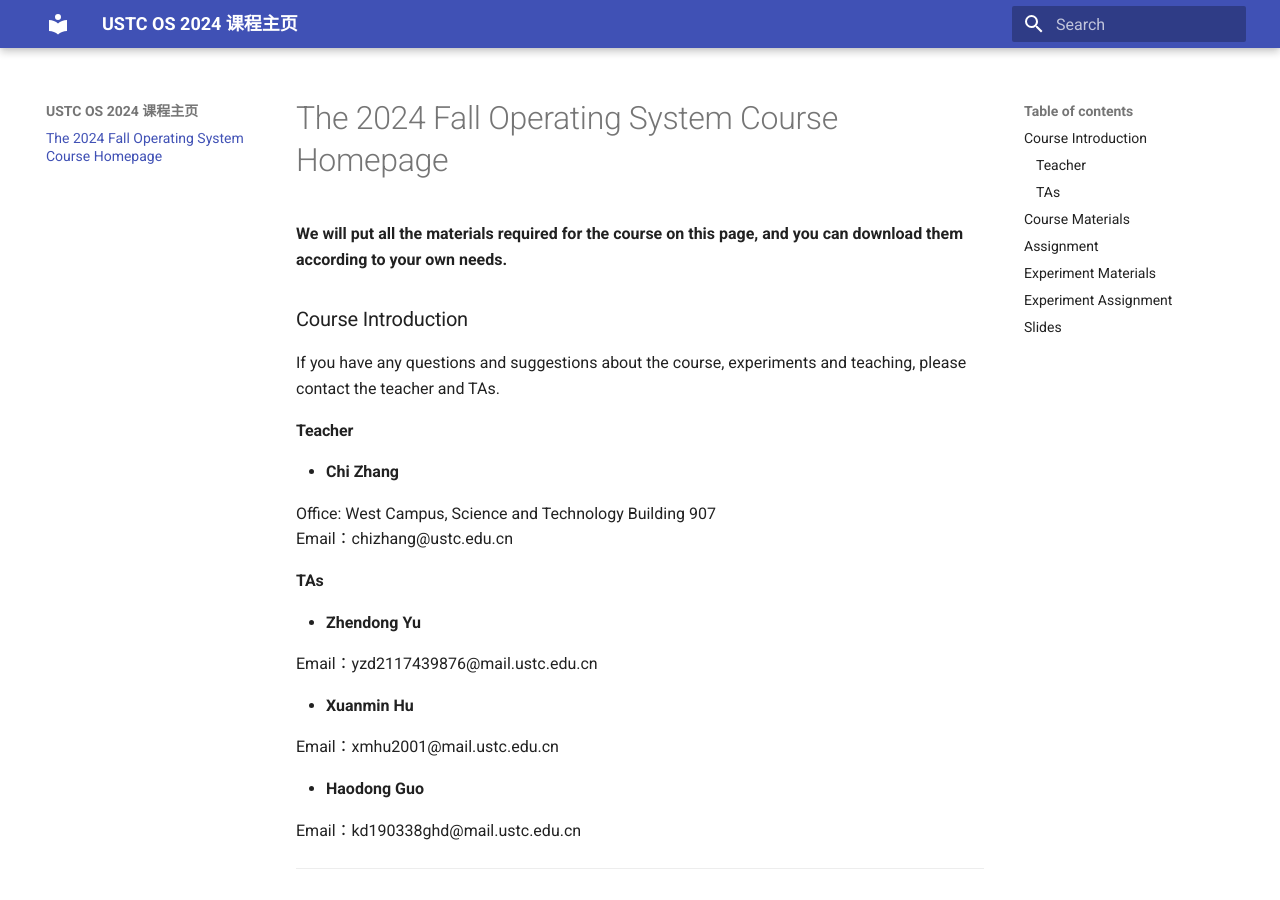
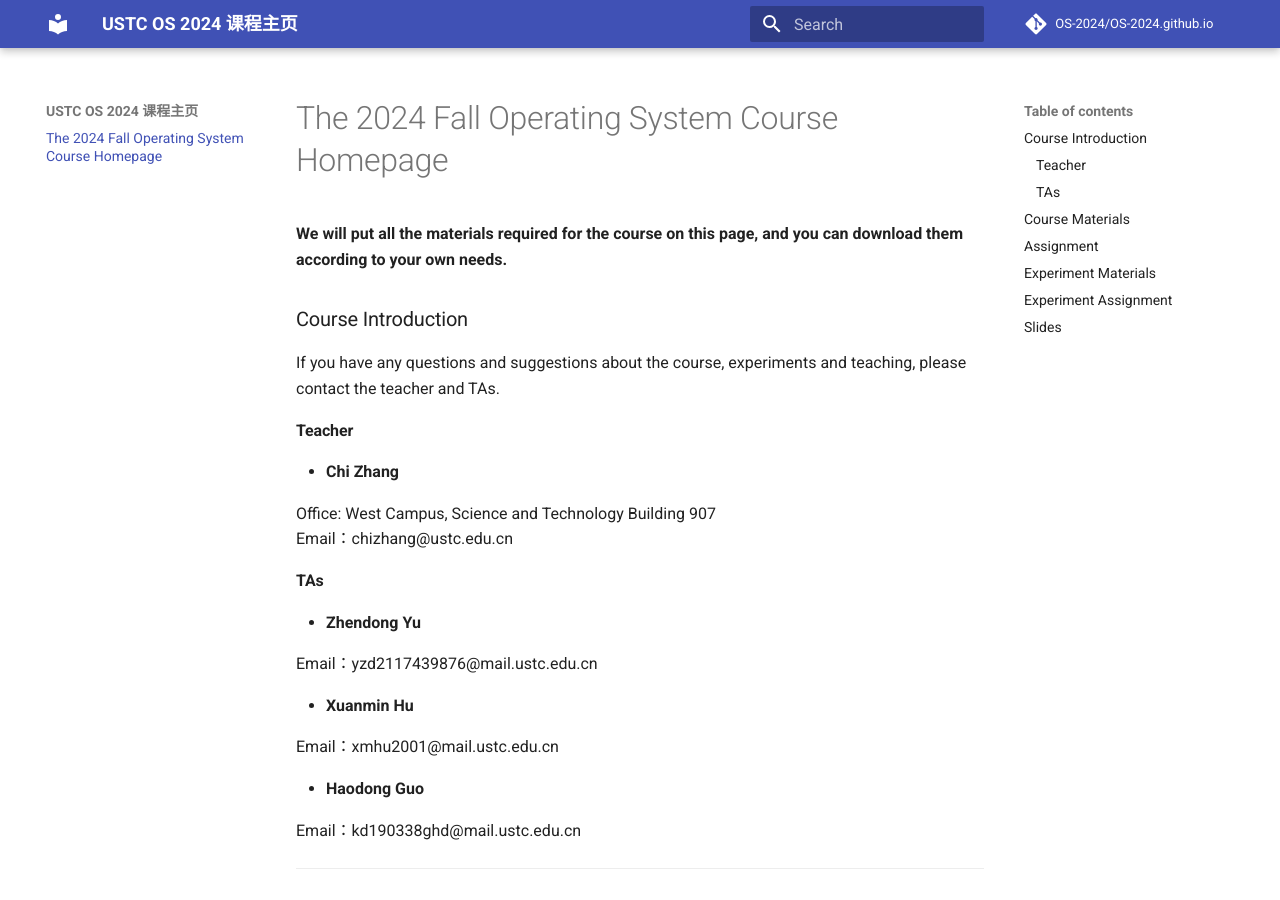
Before and after one commit to OS-2024/OS-2024.github.io, an MkDocs documentation site: the page built from docs/index.md, in a window 1280 px wide and 900 px high. Built offline with MkDocs 1.6.1 and Material for MkDocs 9.7.7, drawn with Linux system fonts in a browser that asks for light colours.

Commit message:
webpage update

```diff
--- a/mkdocs.yml
+++ b/mkdocs.yml
@@ -1,3 +1,5 @@
 site_name: USTC OS 2024 课程主页
+repo_name: OS-2024/OS-2024.github.io
+repo_url: https://github.comOS-2024/OS-2024.github.io
 theme:
   name: material
```
